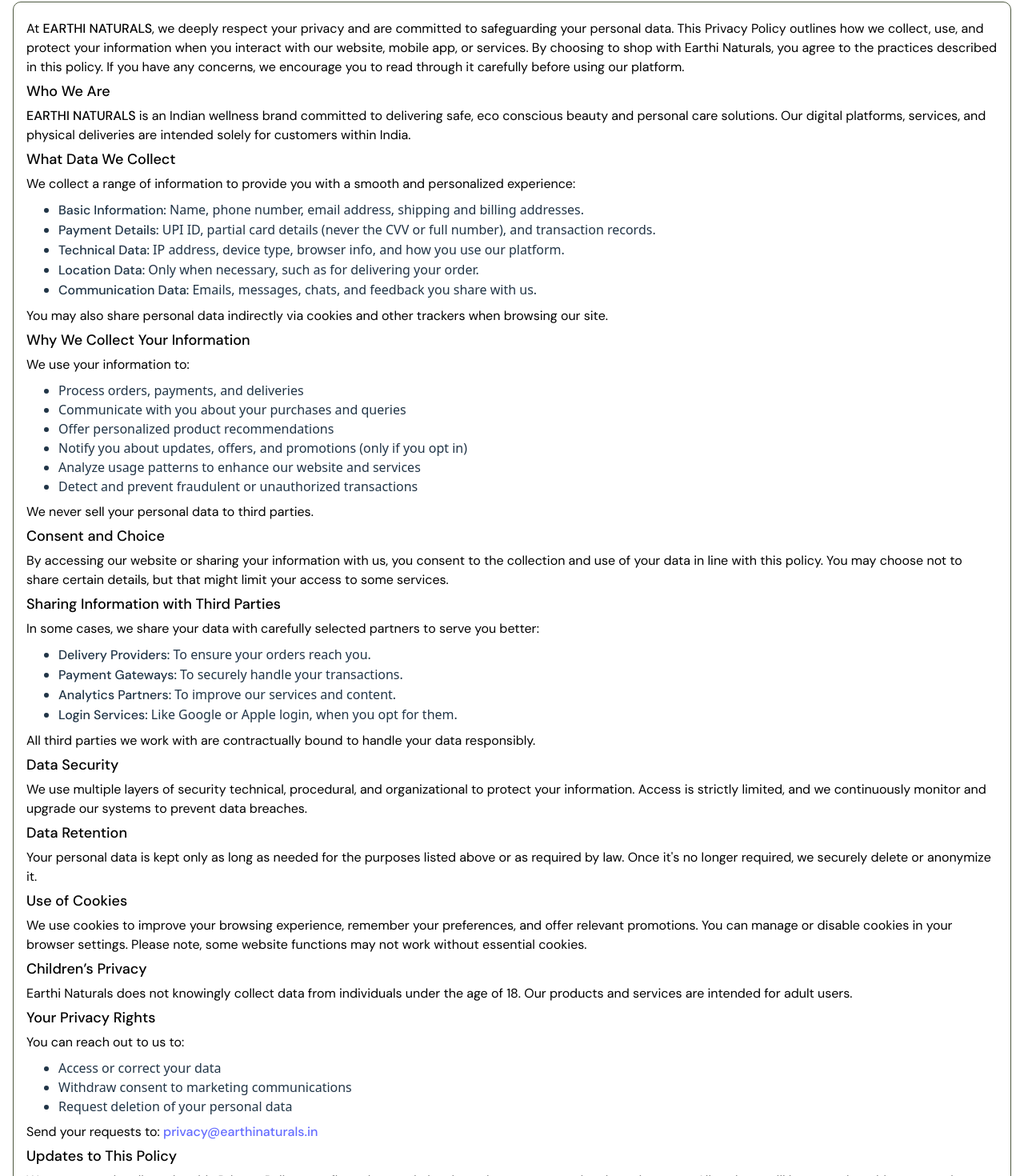
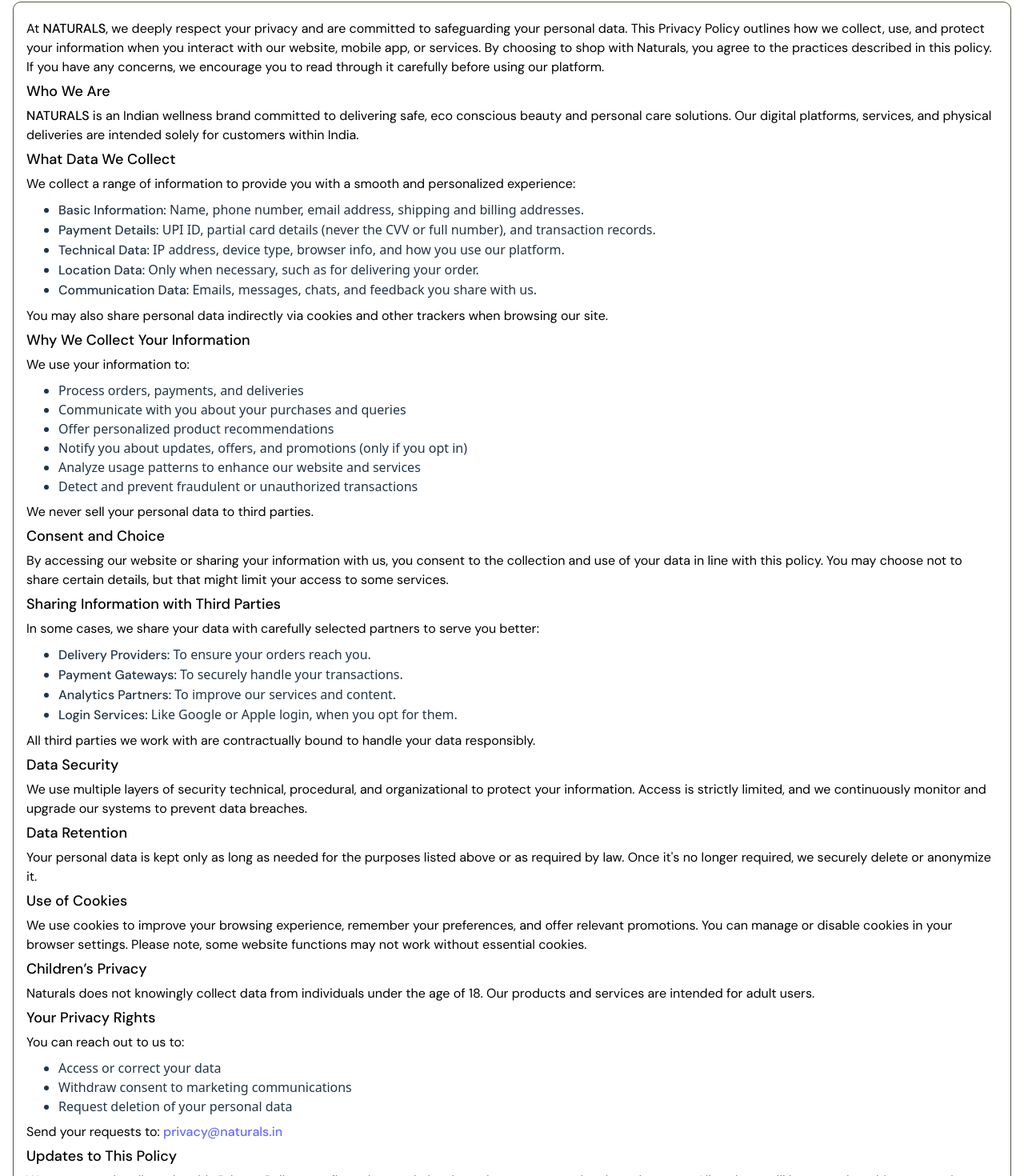
Before and after one commit to Haarika-krishna/naturals, a React (Vite) app: page /privacy-policy in a window 1280 px wide. Shown: the part 199-1669 px from the top of the page at 80% size. Built offline with nearby package versions, Linux system fonts and the light colour scheme.

Commit message:
recent-update

```diff
--- a/src/About.jsx
+++ b/src/About.jsx
@@ -49,11 +49,11 @@
                 </div>
                 <div className='hs-right-img-section'>
                     <h2>Our Story</h2>
-                    <p><span>Earthinaturals</span> began not as a business idea, but as a promise — a promise to care for my family with the purest, most natural ingredients possible.
+                    <p><span>naturals</span> began not as a business idea, but as a promise — a promise to care for my family with the purest, most natural ingredients possible.
                          Like many, I found myself reading labels, researching ingredients, and wondering why truly clean and gentle products were so hard to find. I wanted more than just results — I wanted honesty, simplicity, and the peace of knowing that what touched our skin and hair was safe, nurturing, and close to nature.
                          So I started small, crafting homemade blends using plant-based ingredients and traditional remedies that had stood the test of time. What began as a labor of love for my family soon grew into something bigger — something I felt called to share.
-                         That’s how Earthinaturals was born — from the heart of a home, with the belief that everyone deserves beauty that’s as honest and wholesome as nature itself.
-                         Today, every Earthinaturals product carries that same care. Pure formulations. Thoughtful sourcing. Earth-conscious choices. Because this brand will always be about more than just beauty — it’s about trust, love, and a return to what’s real.</p>
+                         That’s how naturals was born — from the heart of a home, with the belief that everyone deserves beauty that’s as honest and wholesome as nature itself.
+                         Today, every naturals product carries that same care. Pure formulations. Thoughtful sourcing. Earth-conscious choices. Because this brand will always be about more than just beauty — it’s about trust, love, and a return to what’s real.</p>
                 </div>
             </div>
          {/* third section */}
@@ -96,7 +96,7 @@
             <div className='fourth-section'>
                   <div className='fourth-sec-content'>
                       <h1>Eco-Packaging That Grows With You</h1>
-                      <p>At Earthi Naturals, our care for the planet goes beyond clean ingredients it extends to our packaging too. Each product comes in a thoughtfully designed eco-pack that’s not just biodegradable, but plantable.</p>
+                      <p>At Naturals, our care for the planet goes beyond clean ingredients it extends to our packaging too. Each product comes in a thoughtfully designed eco-pack that’s not just biodegradable, but plantable.</p>
                       <span>Seed-Embedded Packaging</span>
                       <p>Our outer box contains real seeds. Once you’re done, simply place it in soil — water it, and watch a plant grow. It's beauty that truly blooms.</p>
 
@@ -127,8 +127,8 @@
             </div>
 
             <div className='hm-six-container'>
-               <h1>Join the Earthi Naturals</h1>
-               <p>When you choose EarThi Naturals, you're not just buying a product — you're making a conscious choice for a cleaner, healthier lifestyle. You're supporting a brand that honors tradition, respects nature, and celebrates self-love in its purest form.</p>
+               <h1>Join the Naturals</h1>
+               <p>When you choose Naturals, you're not just buying a product — you're making a conscious choice for a cleaner, healthier lifestyle. You're supporting a brand that honors tradition, respects nature, and celebrates self-love in its purest form.</p>
                <p>We invite you to explore our range and experience the difference of true, earth-aligned beauty care. Because when your self-care is in harmony with nature, your beauty naturally blossoms.</p>
             </div>
 
--- a/src/Contact.jsx
+++ b/src/Contact.jsx
@@ -42,7 +42,7 @@
       "Yes. Our products are formulated using natural, responsibly sourced ingredients."
   },
   {
-    question: "Are Earthi Naturals products safe for sensitive skin?",
+    question: "Are Naturals products safe for sensitive skin?",
     answer:
       "Absolutely. Our formulations are gentle and designed with sensitive skin in mind. However, we recommend a patch test before full use."
   },
@@ -108,7 +108,7 @@
       </div>
     </div>
            <div className='two-container'>
-               <p>Connect With Earthi Naturals</p>
+               <p>Connect With Naturals</p>
                <div className='returns-container'>
                     <div className='first-cont'>
                         <img src={support} alt="img" />
@@ -177,12 +177,12 @@
                 <div className='contact-data'>
                    <span class="material-symbols--mail"></span>
                    <p>Email Address</p>
-                   <p>support@Earthinaturals.com</p>
+                   <p>support@naturals.com</p>
                 </div>
                 <div className='contact-data'>
                    <span class="mdi--location"></span>
                    <p>Location</p>
-                   <p>Flat no 456, Kondapur, Hyderabad, Telengana , India</p>
+                   <p> Hyderabad, Telengana , India</p>
                 </div>
            </div>
 
--- a/src/Home.jsx
+++ b/src/Home.jsx
@@ -474,7 +474,7 @@
               </div>
               <div className='right-cont-section'>
                 <h2>Our Story</h2>
-                 <p>Earthinaturals started as a promise to care for my family with pure, natural ingredients. I wanted clean, gentle products that were hard to find. I sought honesty, simplicity, and safety in what touched our skin and hair. I began crafting homemade blends with plant-based ingredients and traditional remedies. What started as a labor of love grew into a mission to share. Earthinaturals was born from a home, believing everyone deserves beauty that’s honest and wholesome. Every product reflects that care: pure formulations, thoughtful sourcing, and earth-conscious choices.</p>
+                 <p>Naturals started as a promise to care for my family with pure, natural ingredients. I wanted clean, gentle products that were hard to find. I sought honesty, simplicity, and safety in what touched our skin and hair. I began crafting homemade blends with plant-based ingredients and traditional remedies. What started as a labor of love grew into a mission to share. naturals was born from a home, believing everyone deserves beauty that’s honest and wholesome. Every product reflects that care: pure formulations, thoughtful sourcing, and earth-conscious choices.</p>
                  <button className='about-btn'>About our brand <span className="mynaui--arrow-right"></span></button>
               </div>
           </div>
--- a/src/PrivacyPolicy.jsx
+++ b/src/PrivacyPolicy.jsx
@@ -5,11 +5,11 @@
         <div className="privacy-outer-section">
               <h1>Privacy Policy</h1>
         <div className="policy-section">
-            <p>At <span>EARTHI NATURALS</span>, we deeply respect your privacy and are committed to safeguarding your personal data. This Privacy Policy outlines how we collect, use, and protect your information when you interact with our website, mobile app, or services.
-             By choosing to shop with Earthi Naturals, you agree to the practices described in this policy. If you have any concerns, we encourage you to read through it carefully before using our platform.
+            <p>At <span>NATURALS</span>, we deeply respect your privacy and are committed to safeguarding your personal data. This Privacy Policy outlines how we collect, use, and protect your information when you interact with our website, mobile app, or services.
+             By choosing to shop with Naturals, you agree to the practices described in this policy. If you have any concerns, we encourage you to read through it carefully before using our platform.
              </p>
              <h5>Who We Are</h5>
-             <p><span>EARTHI NATURALS </span>is an Indian wellness brand committed to delivering safe, eco conscious beauty and personal care solutions. Our digital platforms, services, and physical deliveries are intended solely for customers within India.
+             <p><span> NATURALS </span>is an Indian wellness brand committed to delivering safe, eco conscious beauty and personal care solutions. Our digital platforms, services, and physical deliveries are intended solely for customers within India.
              </p>
              <div className="data-collect-section">
                 <h5>What Data We Collect</h5>
@@ -65,7 +65,7 @@
             </div>
             <div>
                 <h5>Children’s Privacy</h5>
-                <p>Earthi Naturals does not knowingly collect data from individuals under the age of 18. Our products and services are intended for adult users.</p>
+                <p>Naturals does not knowingly collect data from individuals under the age of 18. Our products and services are intended for adult users.</p>
             </div>
             <div>
                 <h5>Your Privacy Rights</h5>
@@ -75,7 +75,7 @@
                     <li>Withdraw consent to marketing communications</li>
                     <li>Request deletion of your personal data</li>
                 </ul>
-                <p>Send your requests to: <a href="mailto:privacy@earthinaturals.in">privacy@earthinaturals.in</a></p>
+                <p>Send your requests to: <a href="mailto:privacy@naturals.in">privacy@naturals.in</a></p>
             </div>
             <div>
                 <h5>Updates to This Policy</h5>
@@ -86,9 +86,9 @@
                 <h5>Contact Us</h5>
                 <p>If you have questions, concerns, or wish to file a complaint regarding your data or this policy, you may contact our Privacy Officer:</p>
                 <p>Name: [Insert Name]</p>
-                <p>Email:  <a href="mailto:privacy@earthinaturals.in">privacy@earthinaturals.in</a></p>
+                <p>Email:  <a href="mailto:privacy@naturals.in">privacy@naturals.in</a></p>
                 <p>Phone: [Insert Number]</p>
-                <p>Address: Earthi Naturals, [Insert Company Address]</p>
+                <p>Address: Naturals, [Insert Company Address]</p>
             </div>
           </div>
         </div>
--- a/src/Return.jsx
+++ b/src/Return.jsx
@@ -6,13 +6,13 @@
               <h1>Return & Refund Policy</h1>
         <div className="policy-section">
             <p><span>Effective Date: 24/07/2025</span></p>
-            <p>At <span>EARTHI NATURALS,</span> we strive to offer a smooth and transparent shopping experience. Please read our Refund & Cancellation Policy carefully before making any purchase.</p>
+            <p>At <span> NATURALS,</span> we strive to offer a smooth and transparent shopping experience. Please read our Refund & Cancellation Policy carefully before making any purchase.</p>
             <div>
                 <h5>Order Cancellation</h5>
                 <ul>
                     <li>Orders can only be cancelled before they are processed or shipped.</li>
                     <li>Once an order is packed or dispatched, cancellation requests will not be accepted.</li>
-                    <li>To request a cancellation, contact our support team at <a href="mailto:privacy@earthinaturals.in">privacy@earthinaturals.in</a> with your order details.</li>
+                    <li>To request a cancellation, contact our support team at <a href="mailto:privacy@naturals.in">privacy@naturals.in</a> with your order details.</li>
                 </ul>
             </div>
             <div>
@@ -34,7 +34,7 @@
                 </ul>
             </div>
             <h5>Disputes & Support</h5>
-           <p>For any concerns or disputes regarding transactions, please contact our support team at privacy@earthinaturals.in . We are committed to resolving issues professionally and fairly.</p>
+           <p>For any concerns or disputes regarding transactions, please contact our support team at privacy@naturals.in . We are committed to resolving issues professionally and fairly.</p>
             <div>
                <h5>Changes to the Policy</h5>
                <ul>
--- a/src/Terms.jsx
+++ b/src/Terms.jsx
@@ -6,7 +6,7 @@
               <h1>Terms and Conditions</h1>
         <div className="policy-section">
             <p><span>Effective Date: 24/07/2025</span></p>
-            <p>Welcome to  <span>EARTHI NATURALS</span> operated by <span>SAANVIKA SOFTWARE SOLUTIONS.</span> These Terms and Conditions govern your use of our mobile application and associated services.</p>
+            <p>Welcome to  <span> NATURALS</span> operated by <span>Harika</span> These Terms and Conditions govern your use of our mobile application and associated services.</p>
             <h5>Acceptance of Terms</h5>
             <p>By accessing or using this app, you agree to be bound by these Terms and Conditions and our Privacy Policy. If you do not agree, please do not use the app.</p>
             <h5>Eligibility</h5>
@@ -42,7 +42,7 @@
                </ul>
             </div>
             <h5>Intellectual Property</h5>
-            <p>All app content (text, images, design, trademarks, etc.) belongs to EARTHI NATURALS and may not be reused or reproduced without permission.</p>
+            <p>All app content (text, images, design, trademarks, etc.) belongs to NATURALS and may not be reused or reproduced without permission.</p>
             <h5>Privacy</h5>
             <p>Your personal information is handled in accordance with our Privacy Policy. We comply with data protection laws including GDPR where applicable.</p>
             <h5>Limitation of Liability</h5>
@@ -55,9 +55,9 @@
                 <h5>Contact Us</h5>
                 <p>If you have any questions, please contact us at:</p>
                 <p>Name: [Insert Name]</p>
-                <p>Email:  <a href="mailto:privacy@earthinaturals.in">privacy@earthinaturals.in</a></p>
+                <p>Email:  <a href="mailto:privacy@naturals.in">privacy@naturals.in</a></p>
                 <p>Phone: [Insert Number]</p>
-                <p>Address: Earthi Naturals, [Insert Company Address]</p>
+                <p>Address: Naturals, [Insert Company Address]</p>
             </div>
         </div>
         </div>
```
Also changed, not shown: src/DataPolicy.jsx (+4 -4 lines).
